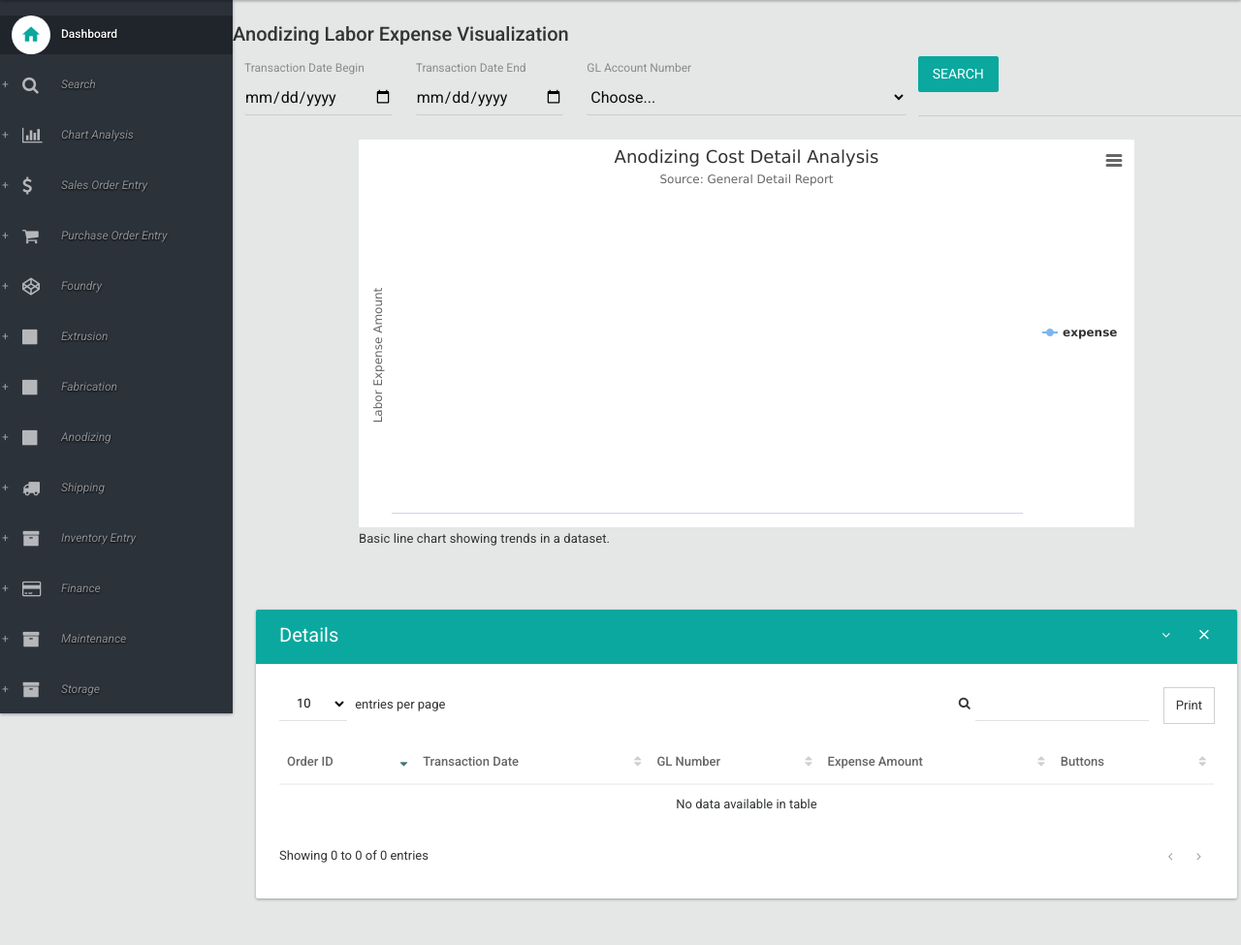
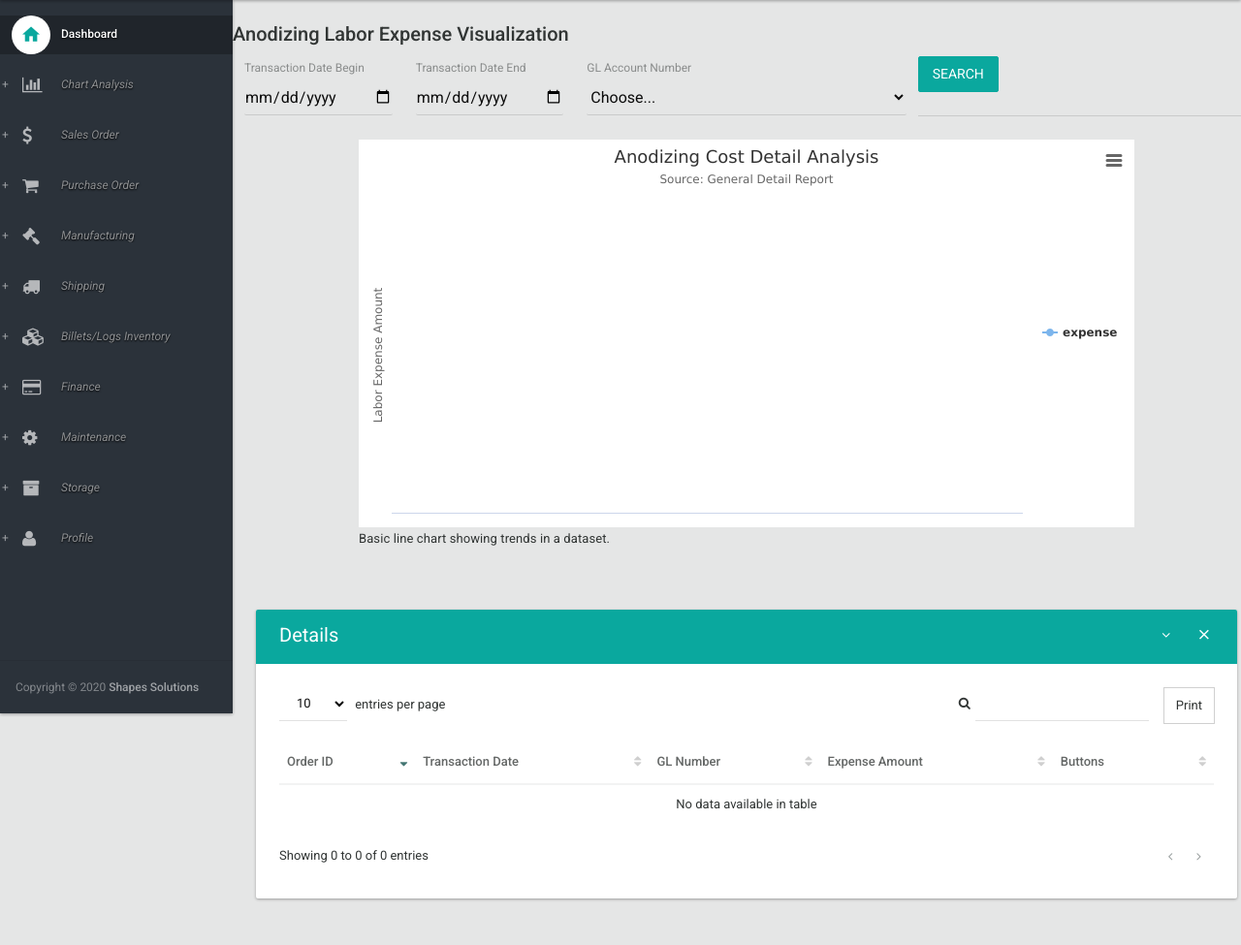
Before and after one commit to Jack-Xu-1996/Shapes-May-2020, a Django app: page /order/anodizing2bootstrap/ in a window 1280 px wide. Shown: the part 64-1039 px from the top of the page at 97% size. Run offline with Django 3.2, Linux system fonts and the light colour scheme; the visitor is signed in with stand-in values (Sample User, id 1); data comes from the database, SQL or seed files in the repository; data that the repository does not hold is empty; some libraries are stand-ins or nearby versions.

Commit message:
Change layout

```diff
--- a/orders/templates/layout.html
+++ b/orders/templates/layout.html
@@ -131,12 +131,12 @@
 						</li><!--end /menu-li -->
 						<!-- END DASHBOARD -->
 
-						<li class="gui-folder">
+
+						<!--<li class="gui-folder">
 							<a>
 								<div class="gui-icon"><i class="fa fa-search"></i></div>
 								<span class="title">Search</span>
 							</a>
-							<!--start submenu -->
 							<ul>
 								<li class="gui-folder">
 									<a>
@@ -156,8 +156,8 @@
 									</ul>
 								</li>
 
-							</ul><!--end /submenu -->
-						</li><!--end /menu-li -->
+							</ul>
+						</li>-->
 
 
 
@@ -222,7 +222,7 @@
 						<li class="gui-folder">
 							<a>
 								<div class="gui-icon"><i class="fa fa-usd"></i></div>
-								<span class="title">Sales Order Entry</span>
+								<span class="title">Sales Order</span>
 							</a>
 							<ul>
 
@@ -279,7 +279,7 @@
 						<li class="gui-folder">
 							<a>
 								<div class="gui-icon"><i class="fa fa-shopping-cart"></i></div>
-								<span class="title">Purchase Order Entry</span>
+								<span class="title">Purchase Order</span>
 							</a>
 							<!--start submenu -->
 							<ul>
@@ -342,62 +342,25 @@
 
 						{% endif %}
 						{% if response.admin_user or response.department == 'foundry_data_entry' %}
+
+						{% endif %}
+						{% if response.admin_user or response.department == 'extrusion_data_entry' %}
+
 						<li class="gui-folder">
 							<a>
-								<div class="gui-icon"><i class="fa fa-codepen"></i></div>
-								<span class="title">Foundry</span>
+								<div class="gui-icon"><i class="fa fa-gavel"></i></div>
+								<span class="title">Manufacturing</span>
 							</a>
-							<!--start submenu -->
 							<ul>
-								<li><a href="{% url 'newfoundry' %}"><span class="title">Enter Cast Data</span></a></li>
-								<li><a href="{% url 'indexfoundry'%}"><span class="title">Foundry Summary</span></a></li>
-							</ul><!--end /submenu -->
-						</li><!--end /menu-li -->
-						<!-- END FOUNDRY -->
+								<li><a href="{% url 'todolistextrusion'%}"><span class="title">Extrusion</span></a></li>
+								<li><a href="{% url 'todolistfabrication'%}"><span class="title">Fabrication</span></a></li>
+								<li><a href="{% url 'todolistanodizing'%}"><span class="title">Anodizing</span></a></li>
+							</ul>
+						</li>
 
-						<!-- BEGIN EXTRUSION -->
-						{% endif %}
-						{% if response.admin_user or response.department == 'extrusion_data_entry' %}
-						<li class="gui-folder">
-							<a>
-								<div class="gui-icon"><i class="fa fa-stop"></i></div>
-								<span class="title">Extrusion</span>
-							</a>
-							<!--start submenu -->
-							<ul>
-								<li><a href="{% url 'todolistextrusion'%}"><span class="title">To Do List</span></a></li>
-							</ul><!--end /submenu -->
-						</li><!--end /menu-li -->
-						<!-- END EXTRUSION -->
-
-						<!-- BEGIN INVENTORY -->
 						{% endif %}
 
-						<!-- BEGIN FABRICATION -->
-						<li class="gui-folder">
-							<a>
-								<div class="gui-icon"><i class="fa fa-stop"></i></div>
-								<span class="title">Fabrication</span>
-							</a>
-							<!--start submenu -->
-							<ul>
-								<li><a href="{% url 'todolistfabrication'%}"><span class="title">To Do List</span></a></li>
-							</ul><!--end /submenu -->
-						</li><!--end /menu-li -->
-						<!-- END FABRICATION -->
 
-						<!-- BEGIN ANODIZING -->
-						<li class="gui-folder">
-							<a>
-								<div class="gui-icon"><i class="fa fa-stop"></i></div>
-								<span class="title">Anodizing</span>
-							</a>
-							<!--start submenu -->
-							<ul>
-								<li><a href="{% url 'todolistanodizing'%}"><span class="title">To Do List</span></a></li>
-							</ul><!--end /submenu -->
-						</li><!--end /menu-li -->
-						<!-- END ANODIZING -->
 
 						{% if response.admin_user or response.department == 'sales_order_entry' %}
 						<li class="gui-folder">
@@ -419,17 +382,15 @@
 						{% if response.admin_user or response.department == 'inventory_entry' %}
 						<li class="gui-folder">
 							<a>
-								<div class="gui-icon"><i class="fa fa-archive"></i></div>
-								<span class="title">Inventory Entry</span>
+								<div class="gui-icon"><i class="fa fa-cubes"></i></div>
+								<span class="title">Billets/Logs Inventory</span>
 							</a>
 							<!--start submenu -->
 							<ul>
 								<li><a href="{% url 'newbillet' %}"><span class="title">Enter Billet</span></a></li>
 								<li><a href="{% url 'newlog' %}"><span class="title">Enter Log</span></a></li>
-								<li><a><span class="title">Enter Metal</span></a></li>
 								<li><a href="{% url 'indexbillet'%}"><span class="title">Billet Summary</span></a></li>
 								<li><a href="{% url 'indexlog'%}"><span class="title">Log Summary</span></a></li>
-								<li><a><span class="title">Metal Summary</span></a></li>
 							</ul><!--end /submenu -->
 						</li><!--end /menu-li -->
 						<!-- END INVENTORY -->
@@ -470,7 +431,7 @@
 						{% if response.admin_user or response.department == 'inventory_entry' %}
 						<li class="gui-folder">
 							<a>
-								<div class="gui-icon"><i class="fa fa-archive"></i></div>
+								<div class="gui-icon"><i class="fa fa-gear"></i></div>
 								<span class="title">Maintenance</span>
 							</a>
 							<!--start submenu -->
```
